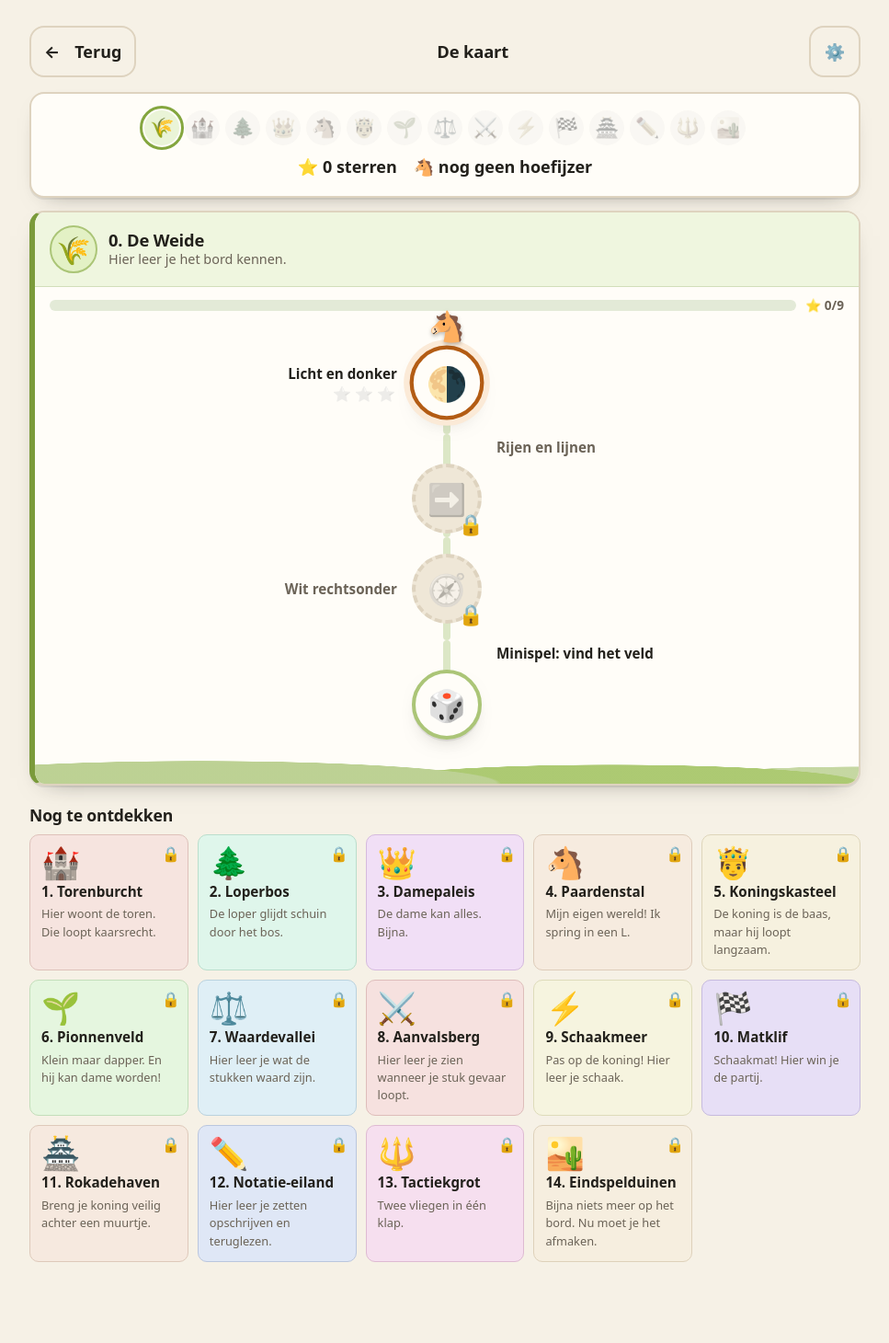
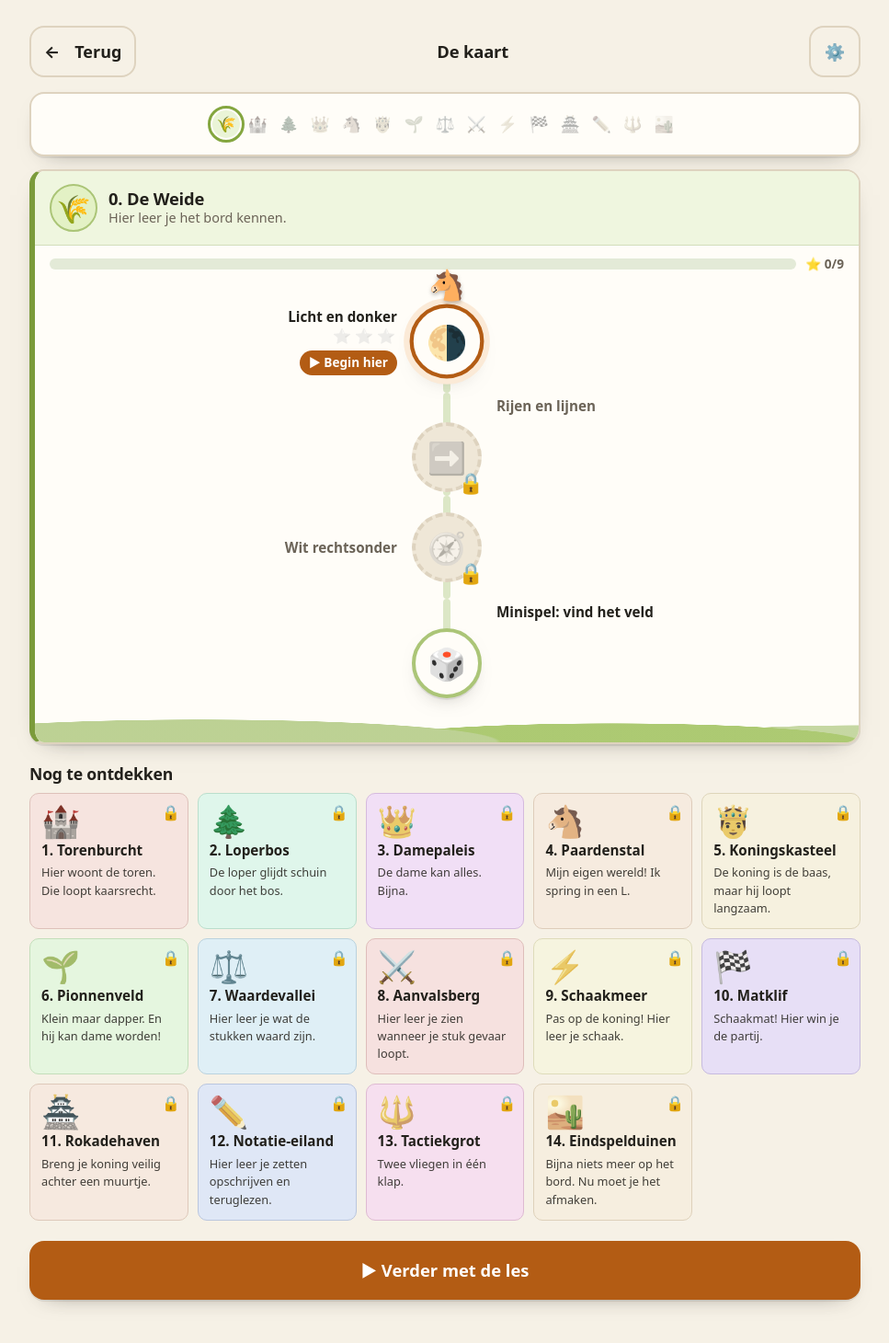
Before and after one commit to Krook88/Schaakpaardje, a Next.js app: page /kaart in a window 1280 px wide. Shown: the top 1460 px of the page at 92% size, without its empty margins (156-1123 px from the left). Built offline with nearby package versions, Linux system fonts and the light colour scheme; no server answers.

Commit message:
Kaart na 30e review: 64px-uitklapknop, tegels geven antwoord, 'Begin hier', scrollregel bewijst scrollen
Co-Authored-By: Claude Opus 5.5 <noreply@anthropic.com>

```diff
--- a/src/app/kaart/Kaart.module.css
+++ b/src/app/kaart/Kaart.module.css
@@ -120,10 +120,12 @@
 
 /* ---------- Jouw reis ---------- */
 .reis { display: flex; flex-direction: column; gap: 10px; margin-bottom: 14px; }
-.reisWapens { display: flex; flex-wrap: wrap; justify-content: center; gap: 6px; }
+.reisWapens { display: flex; flex-wrap: wrap; justify-content: center; gap: 4px; max-width: 290px; margin: 0 auto; }
+@media (min-width: 700px) { .reisWapens { max-width: none; } }
 .reisWapen {
-  display: grid; place-items: center; width: 38px; height: 38px; border-radius: 50%;
-  font-size: 21px; background: color-mix(in srgb, var(--ink) 6%, transparent);
+  /* Passief en klein: dit is een overzicht, geen rij knoppen. */
+  display: grid; place-items: center; width: 30px; height: 30px; border-radius: 50%;
+  font-size: 17px; background: transparent;
   filter: grayscale(0.85); opacity: 0.45;
 }
 .reisAf { filter: none; opacity: 1; background: hsl(var(--toon) 55% 86%); }
@@ -150,14 +152,15 @@
   display: grid; gap: 10px; grid-template-columns: repeat(auto-fill, minmax(150px, 1fr));
 }
 .tegel {
-  position: relative; display: flex; flex-direction: column; gap: 4px;
+  position: relative; display: flex; flex-direction: column; gap: 4px; width: 100%; height: 100%;
+  text-align: left; font: inherit; color: inherit; cursor: pointer; min-height: 64px;
   padding: 12px; border-radius: var(--radius-sm, 12px);
   background: hsl(var(--toon) 58% 92%);
   border: 1px solid hsl(var(--toon) 35% 80%);
 }
-.tegelWapen { font-size: 34px; line-height: 1; }
+.tegelWapen { font-size: 34px; line-height: 1; filter: grayscale(0.4); }
 .tegelNaam { font-size: 0.95rem; }
-.tegelBelofte { font-size: 0.8rem; color: var(--muted); }
+.tegelBelofte { font-size: 0.8rem; color: var(--ink); opacity: 0.85; }
 .tegelSlot { position: absolute; top: 8px; right: 8px; font-size: 16px; }
 
 @media (prefers-color-scheme: dark) {
@@ -176,7 +179,33 @@
 /* Uitklappen: alleen zichtbaar bij een afgeronde wereld; een open wereld toont meteen het pad. */
 .uitklap > summary::-webkit-details-marker { display: none; }
 .uitklapKnop {
-  list-style: none; cursor: pointer; min-height: 48px; display: flex; align-items: center;
-  justify-content: center; font-weight: 700; color: var(--muted);
+  list-style: none; cursor: pointer; min-height: 64px; display: flex; align-items: center;
+  justify-content: center; gap: 8px; font-weight: 700; color: var(--ink);
+  margin: 8px 16px; border-radius: 14px; border: 2px solid hsl(var(--toon) 35% 75%);
+  background: var(--surface);
 }
-.uitklap[open] > .uitklapKnop { display: none; }
+.chevron { font-size: 1.4rem; line-height: 1; transition: transform 200ms; }
+.uitklap[open] .chevron { transform: rotate(180deg); }
+.uitklap .open_ { display: none; }
+.uitklap[open] .open_ { display: inline; }
+.uitklap[open] .dicht_ { display: none; }
+/* Een open wereld waar je nu bent, toont het pad zonder knop erboven. */
+.uitklap[open]:not(.af) > .uitklapKnop { order: 2; }
+.beginHier {
+  display: inline-block; margin-top: 4px; padding: 3px 10px; border-radius: 999px;
+  background: var(--accent); color: #fff; font-weight: 800; font-size: 0.85rem; white-space: nowrap;
+}
+.tegelEerst {
+  position: absolute; inset: auto 8px 8px 8px; padding: 6px 8px; border-radius: 10px;
+  background: var(--surface); font-weight: 800; font-size: 0.85rem; text-align: center;
+  box-shadow: var(--shadow);
+}
+.wiebelt { animation: wiebel 400ms ease-in-out 1; }
+@keyframes wiebel { 0%, 100% { transform: none; } 25% { transform: rotate(-2deg); } 75% { transform: rotate(2deg); } }
+@media (prefers-reduced-motion: reduce) { .wiebelt { animation: none; } .chevron { transition: none; } }
+:root[data-theme='dark'] .heuvels {
+  background:
+    radial-gradient(60% 120% at 20% 100%, hsl(var(--toon) 25% 28%) 60%, transparent 61%),
+    radial-gradient(50% 100% at 70% 100%, hsl(var(--toon) 28% 34%) 60%, transparent 61%),
+    radial-gradient(40% 90% at 100% 100%, hsl(var(--toon) 22% 24%) 60%, transparent 61%);
+}
--- a/src/app/kaart/page.tsx
+++ b/src/app/kaart/page.tsx
@@ -1,6 +1,6 @@
 'use client'
 
-import { useEffect } from 'react'
+import { useEffect, useRef, useState } from 'react'
 import Link from 'next/link'
 import { Kop } from '@/ui/Kop'
 import { Sterren } from '@/ui/Sterren'
@@ -43,6 +43,14 @@ export default function Kaart() {
   const geladen = useToestandGeladen()
   // Waar het kind gebleven is: de enige plek op de hele kaart waar Pip staat.
   const hier = volgendeOpenLes(voortgang, modus).id
+  const [wiebel, setWiebel] = useState<string | null>(null)
+  const wiebelTimer = useRef<ReturnType<typeof setTimeout>>(undefined)
+  const tikDicht = (id: string) => {
+    setWiebel(id)
+    clearTimeout(wiebelTimer.current)
+    wiebelTimer.current = setTimeout(() => setWiebel(null), 1800)
+  }
+  useEffect(() => () => clearTimeout(wiebelTimer.current), [])
 
   // Meteen naar de plek waar Pip staat: met drie afgeronde werelden erboven moest een
   // kind eerst ver scrollen om de volgende les te vinden.
@@ -69,6 +77,7 @@ export default function Kaart() {
   const hierWereld = WERELDEN.find((w) => w.lessen.some((l) => l.id === hier))?.id
   const hoefijzers = DIPLOMAS.filter((d) => diplomaBehaald(d.soort, voortgang))
   const KLEUR = { brons: '🥉', zilver: '🥈', goud: '🥇' } as const
+  const hierNaam = WERELDEN.find((w) => w.id === hierWereld)?.naam
 
   return (
     <main className="page">
@@ -94,25 +103,20 @@ export default function Kaart() {
             )
           })}
         </div>
-        <p className={styles.reisTotaal}>
-          <span>⭐ {sterrenTotaal(voortgang)} sterren</span>
-          <span aria-label={`${hoefijzers.length} hoefijzers`}>
-            {hoefijzers.length ? hoefijzers.map((d) => KLEUR[d.soort]).join(' ') : '🐴 nog geen hoefijzer'}
-          </span>
-        </p>
+        {/* Geen tellers op nul: "0 sterren, nog geen hoefijzer" zei een nieuwe ouder
+            alleen "je hebt nog niks" (30e review). */}
+        {sterrenTotaal(voortgang) > 0 && (
+          <p className={styles.reisTotaal}>
+            <span>⭐ {sterrenTotaal(voortgang)} sterren</span>
+            {hoefijzers.length > 0 && (
+              <span role="img" aria-label={`${hoefijzers.length} hoefijzers`}>{hoefijzers.map((d) => KLEUR[d.soort]).join(' ')}</span>
+            )}
+          </p>
+        )}
       </section>
       <div className="stack">
         {WERELDEN.filter(isOpen).map((wereld) => {
           const af = wereldIsAf(wereld.id, voortgang)
-          // Een wereld waarvan nog geen enkele les open is, krijgt één regel in plaats
-          // van een uitgeklapte kaart met vier lessen erin.
-          //
-          // De kaart was 6.300 pixels lang: zeven en een half telefoonscherm scrollen
-          // langs zesenvijftig hangslotjes om bij les twee te komen. Voor een kind is
-          // dat geen kaart maar een muur van alles wat het nog niet mag. Wat komen gaat
-          // blijft zichtbaar — het wapen, de naam, de belofte — maar het neemt geen
-          // halve pagina meer in beslag. Zodra er één les opengaat, klapt de wereld
-          // vanzelf helemaal open.
           // De halteplaatsen van deze wereld: eerst de lessen, dan het minispel als
           // laatste stop. Het minispel stond eronder als losse knop en werd daardoor
           // met geen mogelijkheid gevonden; op het pad is het gewoon de volgende halte.
@@ -192,8 +196,12 @@ export default function Kaart() {
               {/* Een wereld die af is en waar Pip niet meer staat, klapt dicht: anders
                   stonden er drie volle paden vol sterren boven de les van vandaag. Tik
                   op de regel en hij gaat weer open, om een les over te doen. */}
-              <details className={styles.uitklap} open={!af || wereld.id === hierWereld}>
-              <summary className={styles.uitklapKnop}>{af ? 'Lessen bekijken' : 'Lessen'}</summary>
+              <Uitklap ingeklapt={af && wereld.id !== hierWereld} toon={af}>
+              <summary className={styles.uitklapKnop}>
+                <span className={styles.dicht_}>Lessen bekijken</span>
+                <span className={styles.open_}>Dichtklappen</span>
+                <span className={styles.chevron} aria-hidden="true">⌄</span>
+              </summary>
               <div className={styles.binnen}>
               {/* Het pad: één spoor met de lessen als halteplaatsen erop, en Pip op de
                   plek waar het kind gebleven is. Zie Pad.module.css voor waarom het
@@ -237,6 +245,9 @@ export default function Kaart() {
                           {halte.titel}
                         </span>
                         {halte.open && halte.sterren !== null && <Sterren aantal={halte.sterren} />}
+                        {/* Het enige open rondje zag er niet uit als iets om op te tikken
+                            (30e review). Een woord erbij, voor de ouder die meekijkt. */}
+                        {halte.jij && <span className={styles.beginHier}>▶ Begin hier</span>}
                       </div>
                       {halte.open ? (
                         <Link
@@ -270,7 +281,7 @@ export default function Kaart() {
                 </Link>
               )}
               </div>
-              </details>
+              </Uitklap>
               <div className={styles.heuvels} aria-hidden="true" />
             </section>
           )
@@ -287,7 +298,15 @@ export default function Kaart() {
           </h2>
           <ul className={styles.tegels}>
             {dichte.map((w) => (
-              <li key={w.id} className={styles.tegel} style={{ '--toon': w.toon } as React.CSSProperties}>
+              <li key={w.id} style={{ '--toon': w.toon } as React.CSSProperties}>
+                {/* Een knop die niets opent maar wel antwoord geeft: een kind van vier
+                    tikte op een vrolijke tegel en er gebeurde niets (30e review). */}
+                <button
+                  type="button"
+                  className={`${styles.tegel} ${wiebel === w.id ? styles.wiebelt : ''}`}
+                  onClick={() => tikDicht(w.id)}
+                  aria-label={`${w.nummer}. ${w.naam}, nog op slot. ${w.belofte}`}
+                >
                 <span className={styles.tegelWapen} aria-hidden="true">
                   {w.emoji}
                 </span>
@@ -295,14 +314,43 @@ export default function Kaart() {
                   {w.nummer}. {w.naam}
                 </strong>
                 <span className={styles.tegelBelofte}>{w.belofte}</span>
-                <span className={styles.tegelSlot} aria-label="Nog op slot">
+                <span className={styles.tegelSlot} aria-hidden="true">
                   🔒
                 </span>
+                {wiebel === w.id && hierNaam && (
+                  <span className={styles.tegelEerst} role="status">
+                    Eerst {hierNaam}!
+                  </span>
+                )}
+                </button>
               </li>
             ))}
           </ul>
         </section>
       )}
+
+      {/* Wie tot onderaan scrolde, liep dood op een tegel op slot. */}
+      <Link href={`/les/${hier}/`} className="btn btn--primary btn--big" style={{ marginTop: 22, width: '100%', justifyContent: 'center' }}>
+        ▶ Verder met de les
+      </Link>
     </main>
   )
 }
+
+/**
+ * Een afgeronde wereld kan dichtklappen (met de knop als eerste kind, de summary); een
+ * wereld die nog bezig is, toont gewoon zijn pad zonder knop ervoor.
+ * Ongecontroleerd (`defaultOpen` via de eerste render): React zet `open` niet terug als
+ * het kind zelf heeft uit- of ingeklapt.
+ */
+function Uitklap({ ingeklapt, toon, children }: { ingeklapt: boolean; toon: boolean; children: React.ReactNode }) {
+  if (!toon) {
+    const [, ...rest] = Array.isArray(children) ? children : [children]
+    return <>{rest}</>
+  }
+  return (
+    <details className={styles.uitklap} open={!ingeklapt ? true : undefined}>
+      {children}
+    </details>
+  )
+}
```
Also changed, not shown: scripts/doorloop.mjs (+5 -3 lines), 5 other files (tests, documents, lock files or other folders).
